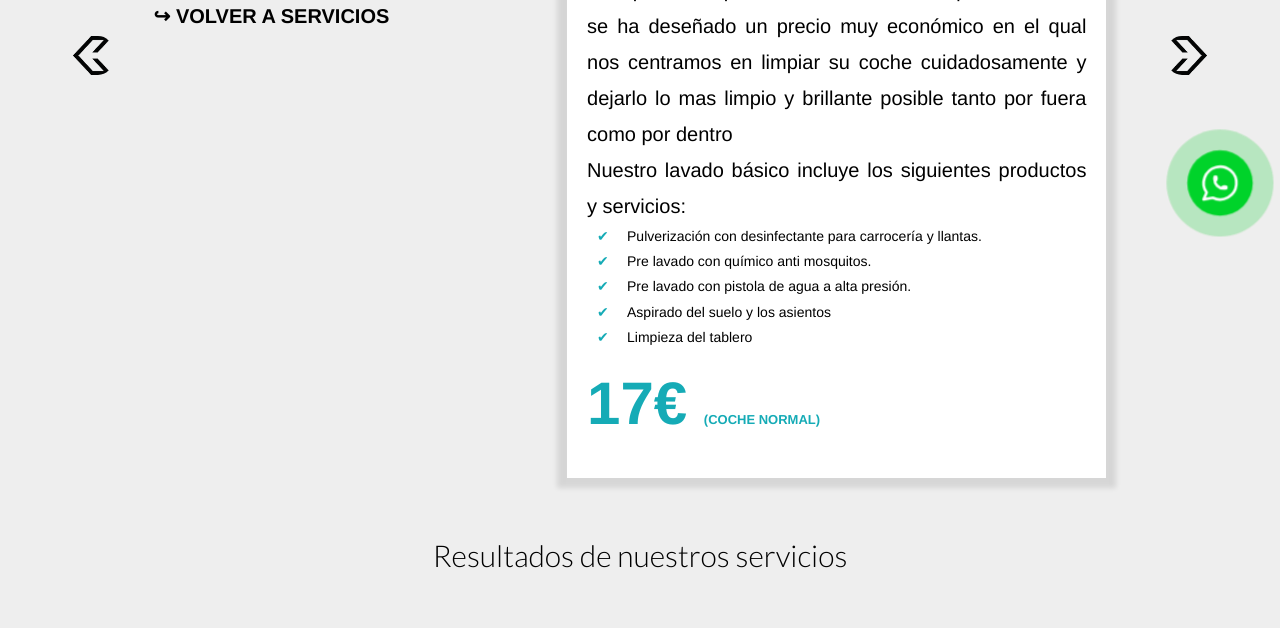
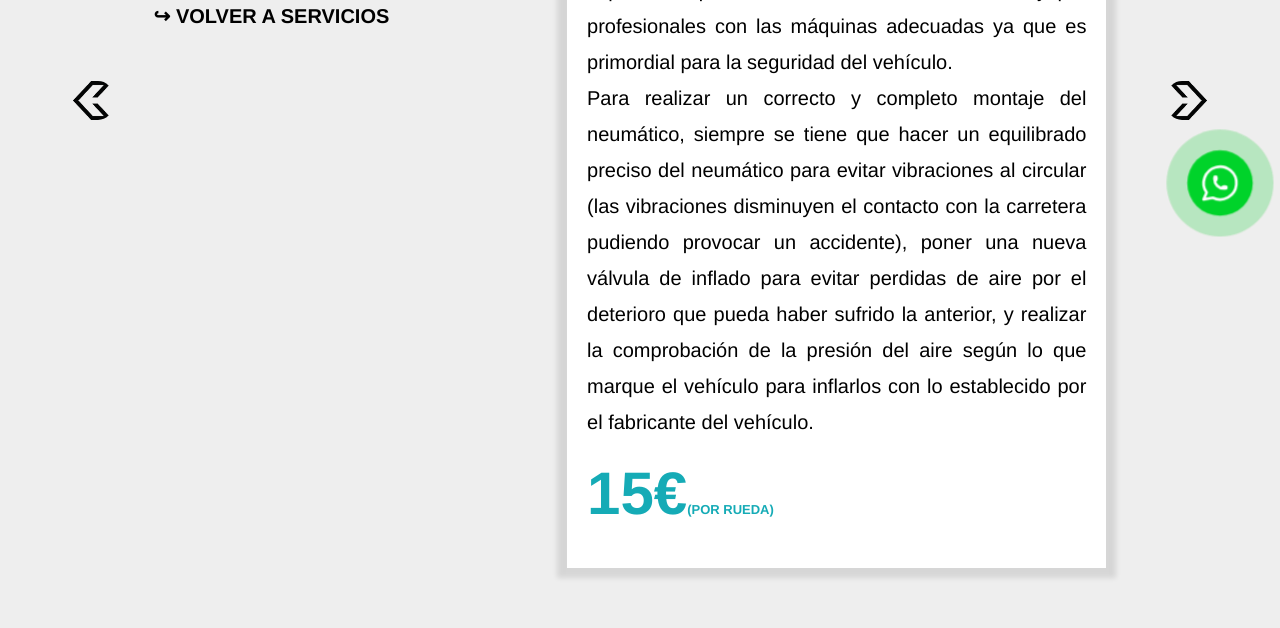
Before and after one commit to anonim2407/Automirkam_WEB, a PHP site: page /includes/templates/servicios/detalle/detalle_neumaticos.php in a window 1280 px wide. Shown: the part 557-1185 px from the top of the page. Run offline with PHP 8.4, Linux system fonts and the light colour scheme; data that the repository does not hold is empty.

Commit message:
Modificacion de diseño

```diff
--- a/includes/templates/footer.php
+++ b/includes/templates/footer.php
@@ -2,18 +2,18 @@
     <div>
         <h2>Menu</h2>
         <nav class="navegacion mostrar">
-            <a href="inicio.php">Inicio</a>
-            <a href="nosotros.php">Sobre Nosotros</a>
-            <a href="servicios.php">Servicios</a>
-            <a href="galeria.php">Galería</a>
-            <a href="contacto.php">Contacto</a>
+            <a href="/inicio.php">Inicio</a>
+            <a href="/nosotros.php">Sobre Nosotros</a>
+            <a href="/servicios.php">Servicios</a>
+            <a href="/galeria.php">Galería</a>
+            <a href="/contacto.php">Contacto</a>
         </nav>
     </div>
 
     <div>
         <h2>Contacto</h2>
         <p>643 70 47 82</p>
-        <p>correo@gmail.com</p>
+        <p>automirkam@yahoo.es</p>
     </div>
 
     <div>
@@ -40,7 +40,7 @@
 
     </div>
 
-    <p class="derechos">Todos los derechos reservados</p>
+    <p class="derechos">Todos los derechos reservados KKamenov</p>
 
 
 
--- a/includes/templates/servicios/detalle/detalle_neumaticos.php
+++ b/includes/templates/servicios/detalle/detalle_neumaticos.php
@@ -34,21 +34,19 @@
                     <div class="descripcion-servicio">
                         <H2>Cambio de neumáticos</H2>
                         <hr>
-                        <p>Este servicio ofrece un lavado exterior, donde no hace falta pedir cita previa.
-                            Por los servicios que se ofrecen se ha deseñado un precio muy económico en el qual
-                            nos centramos en limpiar su coche cuidadosamente y dejarlo lo mas limpio
-                            y brillante posible tanto por fuera como por dentro</p>
+                        <p>El montaje de neumáticos es un servicio muy importante que se debe realizar correctamente y por profesionales
+                            con las máquinas adecuadas ya que es primordial para la seguridad del vehículo.</p>
 
-                        <p>Nuestro lavado básico incluye los siguientes productos y servicios:</p>
-                        <ul>
-                            <li class="lista">Pulverización con desinfectante para carrocería y llantas.</li>
-                            <li class="lista">Pre lavado con químico anti mosquitos.</li>
-                            <li class="lista">Pre lavado con pistola de agua a alta presión.</li>
-                            <li class="lista">Aspirado del suelo y los asientos</li>
-                            <li class="lista">Limpieza del tablero</li>
-                        </ul>
+                        <p> Para realizar un correcto y completo montaje del neumático, siempre se tiene que
+                            hacer un equilibrado preciso del neumático para evitar vibraciones al circular
+                            (las vibraciones disminuyen el contacto con la carretera pudiendo provocar un
+                            accidente), poner una nueva válvula de inflado para evitar perdidas de aire por
+                            el deterioro que pueda haber sufrido la anterior, y realizar la comprobación de
+                            la presión del aire según lo que marque el vehículo para inflarlos con lo establecido
+                            por el fabricante del vehículo.</p>
+
                         <div>
-                            <p class="precio">17€ <span>(Coche normal)</span></p>
+                            <p class="precio">15€<span>(Por rueda)</span></p>
                         </div>
                     </div>
                 </div>
@@ -61,7 +59,7 @@
         <section class="galeria_resultados">
             <h3>Resultados de nuestros servicios</h3>
             <?php
-                include '../../galerias_resultados.php'
+            include '../../galerias_resultados.php'
             ?>
         </section>
     </main>
--- a/includes/templates/servicios/detalle/detalle_tapizado.php
+++ b/includes/templates/servicios/detalle/detalle_tapizado.php
@@ -39,7 +39,6 @@
                         <div>
                             <p class="precio">120€ <span>(Coche normal)</span></p>
                         </div>
-                        <p>A continuación puedes los resutados de nuestros servivios.</p>
                     </div>
                 </div>
                 <div>
```
Also changed, not shown: includes/templates/servicios/detalle/detalle_itv.php (+8 -11 lines), includes/templates/servicios/detalle/detalle_pulido_faros.php (+13 -15 lines), includes/templates/servicios/detalle/detalle_pulido_pintura.php (+11 -15 lines), admin/imagenes/662c8005d7aad52c693aa5d3c256f1ed.jpg (added), admin/imagenes/a41a35d882cf95642fe9dc9a6dec8428.jpg (added).
